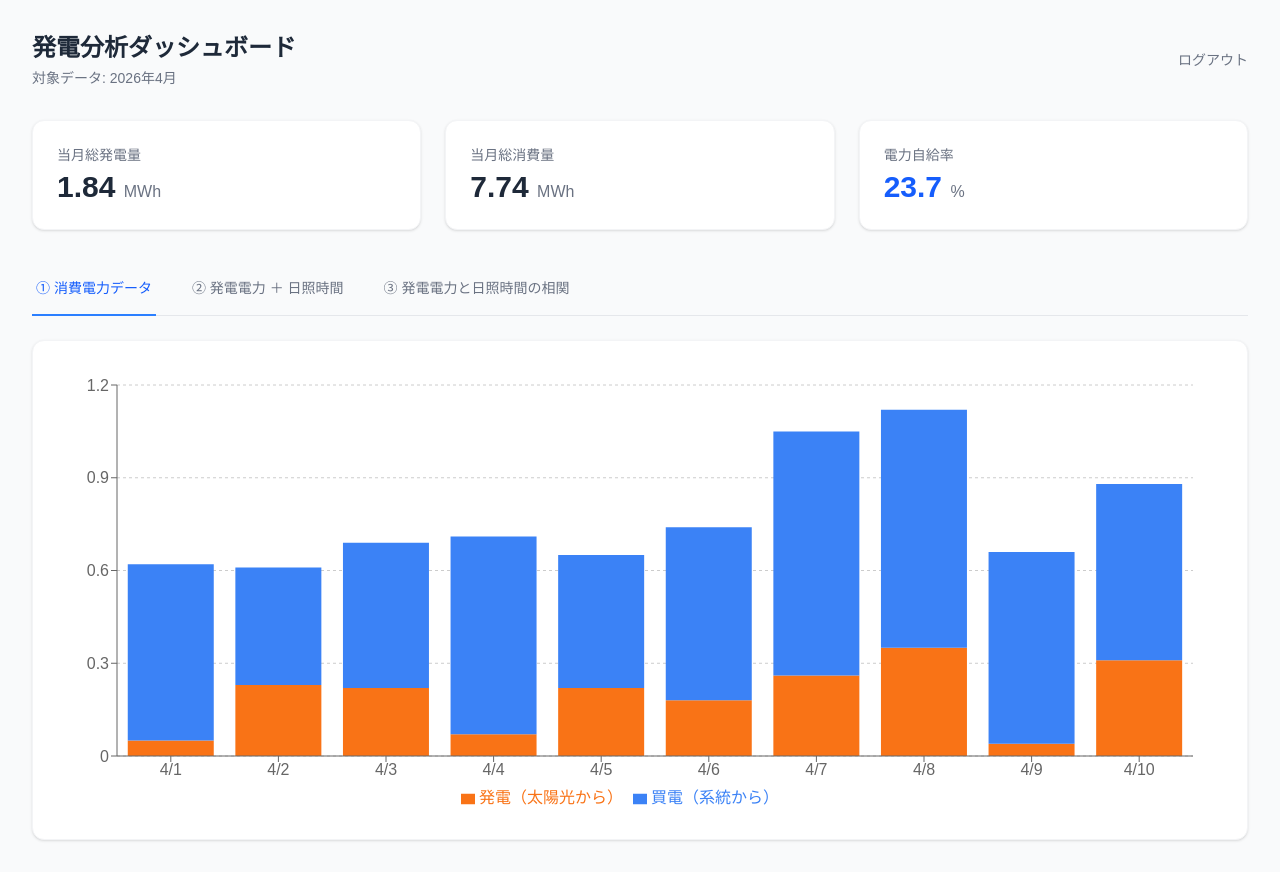
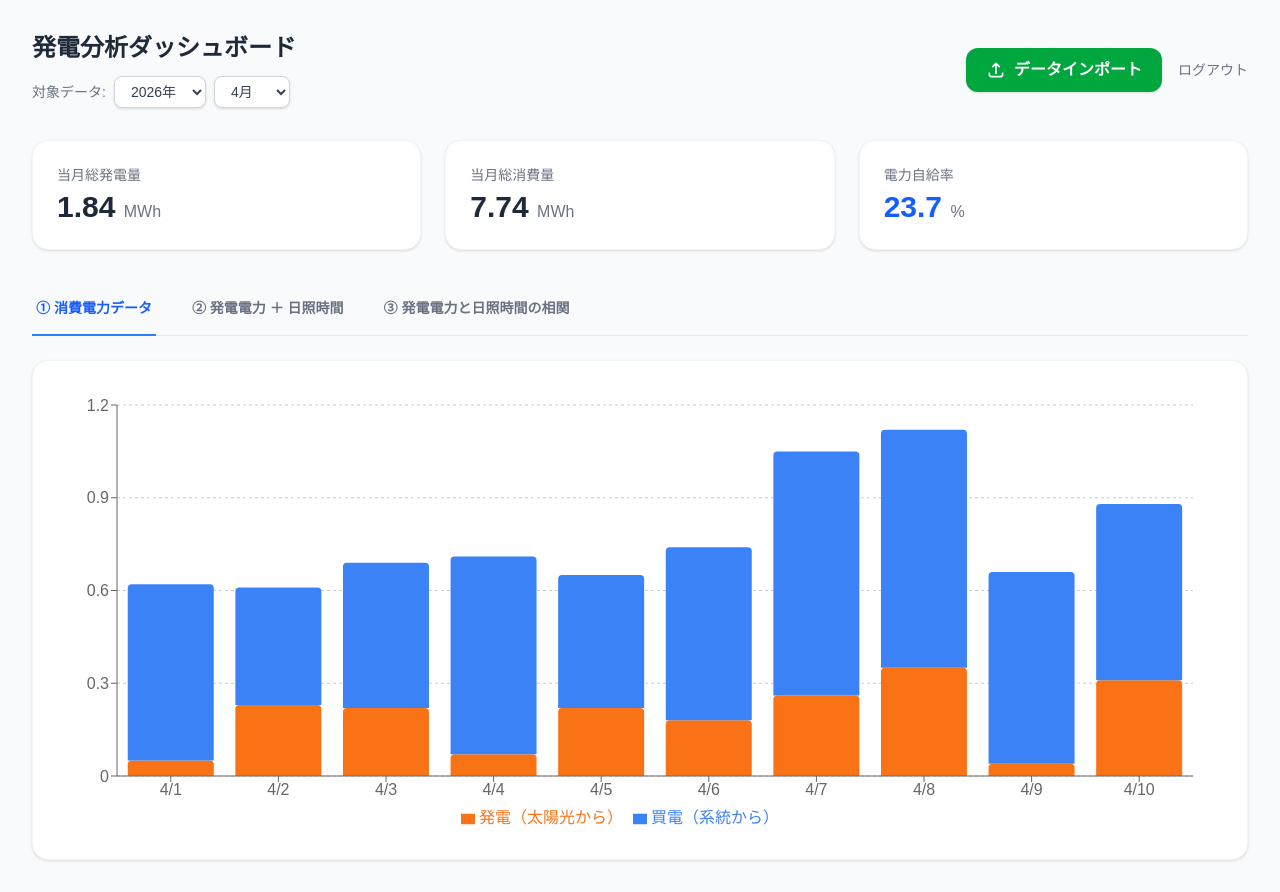
Before and after one commit to msk2lock-creator/solaredge-analytics, a Next.js app: page / in a window 1280 px wide. Both pictures are taken after a click on the button "サインイン". Built offline with nearby package versions, Linux system fonts and the light colour scheme.

Commit message:
「年月選択」と「インポートボタン」を追加

```diff
--- a/app/page.tsx
+++ b/app/page.tsx
@@ -22,6 +22,11 @@ const dailyData = [
 export default function SolarEdgeApp() {
   const [currentView, setCurrentView] = useState('login');
   const [activeTab, setActiveTab] = useState(1);
+  const [isUploading, setIsUploading] = useState(false);
+
+  // 年月の選択用の状態（デフォルトは2026年4月）
+  const [selectedYear, setSelectedYear] = useState('2026');
+  const [selectedMonth, setSelectedMonth] = useState('4');
 
   // 1. ログイン画面（モダンデザイン）
   if (currentView === 'login') {
@@ -66,31 +71,91 @@ export default function SolarEdgeApp() {
     );
   }
 
-  // 2. ダッシュボード画面（元の3つのグラフ）
+  // 2. アップロード（データインポート）画面
+  if (currentView === 'upload') {
+    return (
+      <div className="min-h-screen bg-gray-50 p-8">
+        <header className="mb-8 flex justify-between items-center">
+          <h1 className="text-2xl font-bold text-gray-800">データインポート</h1>
+          <button onClick={() => setCurrentView('dashboard')} className="text-sm font-medium text-gray-500 hover:text-gray-800 transition-colors">
+            ← ダッシュボードへ戻る
+          </button>
+        </header>
+
+        <div className="max-w-3xl mx-auto bg-white p-10 rounded-2xl shadow-sm border border-gray-100 text-center mt-12 animate-in fade-in duration-500">
+          <h2 className="text-xl font-bold mb-6 text-gray-800">SolarEdge CSVデータのアップロード</h2>
+          <div className="border-2 border-dashed border-gray-300 rounded-2xl p-12 mb-6 bg-gray-50 hover:bg-gray-100 transition-colors cursor-pointer">
+            <svg className="mx-auto h-12 w-12 text-gray-400 mb-4" fill="none" stroke="currentColor" viewBox="0 0 24 24"><path strokeLinecap="round" strokeLinejoin="round" strokeWidth={2} d="M7 16a4 4 0 01-.88-7.903A5 5 0 1115.9 6L16 6a5 5 0 011 9.9M15 13l-3-3m0 0l-3 3m3-3v12" /></svg>
+            <p className="text-gray-600 font-medium">CSVファイルをここにドラッグ＆ドロップ</p>
+            <p className="text-sm text-gray-400 mt-2">またはクリックしてファイルを選択</p>
+          </div>
+          <button
+            onClick={() => {
+              setIsUploading(true);
+              setTimeout(() => { setIsUploading(false); setCurrentView('dashboard'); }, 1500);
+            }}
+            disabled={isUploading}
+            className={`px-8 py-3.5 rounded-xl font-bold text-white transition-all shadow-sm ${isUploading ? 'bg-green-400 cursor-not-allowed' : 'bg-green-600 hover:bg-green-700 active:scale-[0.98]'}`}
+          >
+            {isUploading ? 'データを解析中...' : 'アップロードして分析を開始'}
+          </button>
+        </div>
+      </div>
+    );
+  }
+
+  // 3. ダッシュボード画面
   return (
     <div className="min-h-screen bg-gray-50 p-8">
-      <header className="mb-8 flex justify-between items-center">
+      <header className="mb-8 flex flex-col md:flex-row md:justify-between md:items-center gap-4 animate-in slide-in-from-top-4 duration-500">
         <div>
           <h1 className="text-2xl font-bold text-gray-800">発電分析ダッシュボード</h1>
-          <p className="text-sm text-gray-500 mt-1">対象データ: 2026年4月</p>
+          <div className="flex items-center gap-2 mt-3">
+            <span className="text-sm font-medium text-gray-500">対象データ:</span>
+            <select
+              value={selectedYear}
+              onChange={(e) => setSelectedYear(e.target.value)}
+              className="border border-gray-300 rounded-lg text-sm px-3 py-1.5 outline-none focus:ring-2 focus:ring-blue-500 bg-white font-medium text-gray-700 shadow-sm cursor-pointer"
+            >
+              <option value="2024">2024年</option>
+              <option value="2025">2025年</option>
+              <option value="2026">2026年</option>
+            </select>
+            <select
+              value={selectedMonth}
+              onChange={(e) => setSelectedMonth(e.target.value)}
+              className="border border-gray-300 rounded-lg text-sm px-3 py-1.5 outline-none focus:ring-2 focus:ring-blue-500 bg-white font-medium text-gray-700 shadow-sm cursor-pointer"
+            >
+              {[...Array(12)].map((_, i) => (
+                <option key={i+1} value={i+1}>{i+1}月</option>
+              ))}
+            </select>
+          </div>
         </div>
-        <div className="flex gap-4">
-          <button onClick={() => setCurrentView('login')} className="text-sm text-gray-500 hover:text-gray-700 py-2">ログアウト</button>
+        <div className="flex gap-4 items-center">
+          <button
+            onClick={() => setCurrentView('upload')}
+            className="flex items-center gap-2 bg-green-600 hover:bg-green-700 active:scale-[0.98] text-white px-5 py-2.5 rounded-xl font-bold transition-all shadow-sm"
+          >
+            <svg className="w-5 h-5" fill="none" stroke="currentColor" viewBox="0 0 24 24"><path strokeLinecap="round" strokeLinejoin="round" strokeWidth={2} d="M4 16v1a3 3 0 003 3h10a3 3 0 003-3v-1m-4-8l-4-4m0 0L8 8m4-4v12" /></svg>
+            データインポート
+          </button>
+          <button onClick={() => setCurrentView('login')} className="text-sm font-medium text-gray-500 hover:text-gray-800 py-2 transition-colors">ログアウト</button>
         </div>
       </header>
 
       <div className="grid grid-cols-1 md:grid-cols-3 gap-6 mb-8">
-        <div className="bg-white p-6 rounded-xl shadow-sm border border-gray-100">
-          <p className="text-sm text-gray-500 mb-1">当月総発電量</p>
-          <p className="text-3xl font-bold text-gray-800">1.84 <span className="text-base font-normal text-gray-500">MWh</span></p>
+        <div className="bg-white p-6 rounded-2xl shadow-sm border border-gray-100">
+          <p className="text-sm font-medium text-gray-500 mb-1">当月総発電量</p>
+          <p className="text-3xl font-bold text-gray-800">1.84 <span className="text-base font-medium text-gray-500">MWh</span></p>
         </div>
-        <div className="bg-white p-6 rounded-xl shadow-sm border border-gray-100">
-          <p className="text-sm text-gray-500 mb-1">当月総消費量</p>
-          <p className="text-3xl font-bold text-gray-800">7.74 <span className="text-base font-normal text-gray-500">MWh</span></p>
+        <div className="bg-white p-6 rounded-2xl shadow-sm border border-gray-100">
+          <p className="text-sm font-medium text-gray-500 mb-1">当月総消費量</p>
+          <p className="text-3xl font-bold text-gray-800">7.74 <span className="text-base font-medium text-gray-500">MWh</span></p>
         </div>
-        <div className="bg-white p-6 rounded-xl shadow-sm border border-gray-100">
-          <p className="text-sm text-gray-500 mb-1">電力自給率</p>
-          <p className="text-3xl font-bold text-blue-600">23.7 <span className="text-base font-normal text-gray-500">%</span></p>
+        <div className="bg-white p-6 rounded-2xl shadow-sm border border-gray-100">
+          <p className="text-sm font-medium text-gray-500 mb-1">電力自給率</p>
+          <p className="text-3xl font-bold text-blue-600">23.7 <span className="text-base font-medium text-gray-500">%</span></p>
         </div>
       </div>
 
@@ -100,8 +165,8 @@ export default function SolarEdgeApp() {
             <button
               key={tab}
               onClick={() => setActiveTab(tab)}
-              className={`whitespace-nowrap py-4 px-1 border-b-2 font-medium text-sm transition-colors ${
-                activeTab === tab ? 'border-blue-500 text-blue-600' : 'border-transparent text-gray-500 hover:text-gray-700'
+              className={`whitespace-nowrap py-4 px-1 border-b-2 font-bold text-sm transition-colors ${
+                activeTab === tab ? 'border-blue-500 text-blue-600' : 'border-transparent text-gray-500 hover:text-gray-800'
               }`}
             >
               {tab === 1 && '① 消費電力データ'}
@@ -112,7 +177,7 @@ export default function SolarEdgeApp() {
         </nav>
       </div>
 
-      <div className="bg-white p-6 rounded-xl shadow-sm border border-gray-100 h-[500px]">
+      <div className="bg-white p-6 rounded-2xl shadow-sm border border-gray-100 h-[500px]">
         {activeTab === 1 && (
           <ResponsiveContainer width="100%" height="100%">
             <BarChart data={dailyData} margin={{ top: 20, right: 30, left: 0, bottom: 5 }}>
@@ -121,8 +186,8 @@ export default function SolarEdgeApp() {
               <YAxis />
               <Tooltip />
               <Legend />
-              <Bar dataKey="generation" name="発電（太陽光から）" stackId="a" fill="#f97316" />
-              <Bar dataKey="fromGrid" name="買電（系統から）" stackId="a" fill="#3b82f6" />
+              <Bar dataKey="generation" name="発電（太陽光から）" stackId="a" fill="#f97316" radius={[4, 4, 0, 0]} />
+              <Bar dataKey="fromGrid" name="買電（系統から）" stackId="a" fill="#3b82f6" radius={[4, 4, 0, 0]} />
             </BarChart>
           </ResponsiveContainer>
         )}
@@ -137,7 +202,7 @@ export default function SolarEdgeApp() {
               <Tooltip />
               <Legend />
               <Area yAxisId="right" type="monotone" dataKey="sunHours" name="日照時間" fill="#86efac" stroke="#22c55e" opacity={0.5} />
-              <Bar yAxisId="left" dataKey="generation" name="発電量" fill="#f97316" barSize={30} />
+              <Bar yAxisId="left" dataKey="generation" name="発電量" fill="#f97316" barSize={30} radius={[4, 4, 0, 0]} />
             </ComposedChart>
           </ResponsiveContainer>
         )}
```
